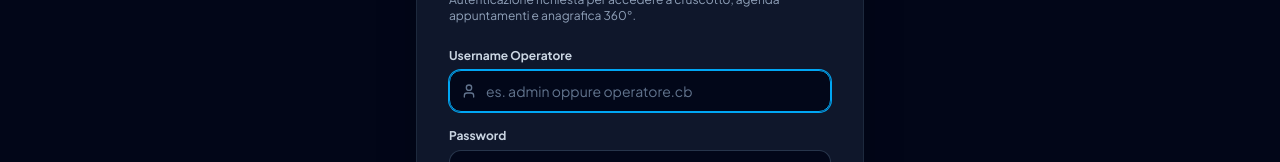
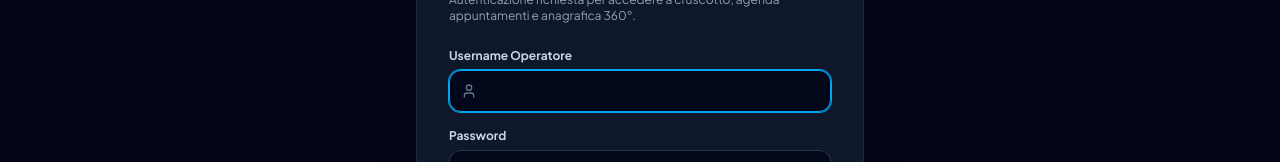
Before and after one commit to mariottino82/sportimpres, a React (Vite) app: page / in a window 1280 px wide. Both pictures are taken after a click on the button "Area CRM". Shown: the part 372-534 px from the top of the page. Built offline with nearby package versions, Linux system fonts and the light colour scheme; no server answers.

Commit message:
feat(crm): remove placeholder from username input

```diff
--- a/src/components/Crm/CrmLoginView.tsx
+++ b/src/components/Crm/CrmLoginView.tsx
@@ -172,7 +172,7 @@ export const CrmLoginView: React.FC<CrmLoginViewProps> = ({
                   type="text"
                   value={username}
                   onChange={(e) => setUsername(e.target.value)}
-                  placeholder="es. admin oppure operatore.cb"
+                  placeholder=""
                   autoFocus
                   required
                   className="w-full pl-9 pr-3 py-2.5 bg-slate-950/90 border border-slate-700/80 rounded-xl text-white placeholder-slate-500 text-sm focus:outline-none focus:border-sky-500 focus:ring-1 focus:ring-sky-500 transition-colors"
```
